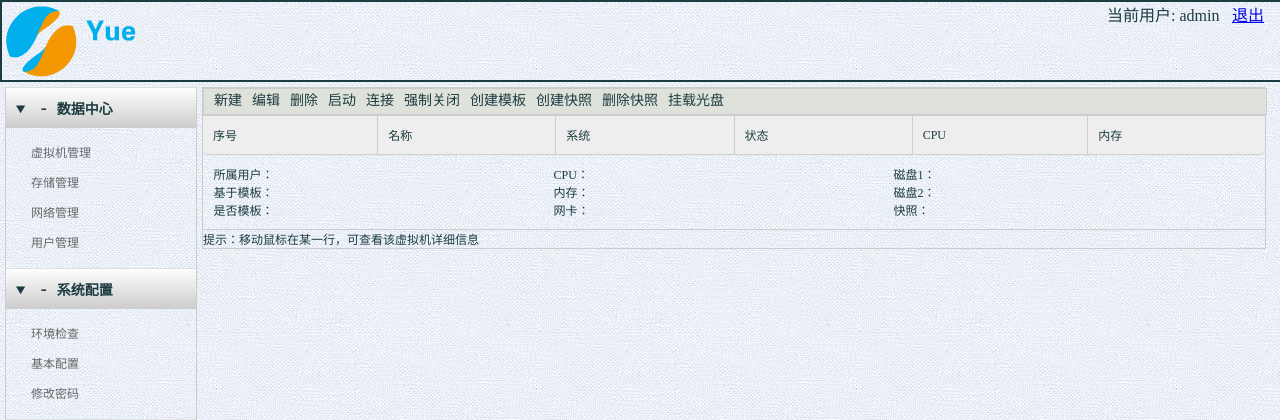
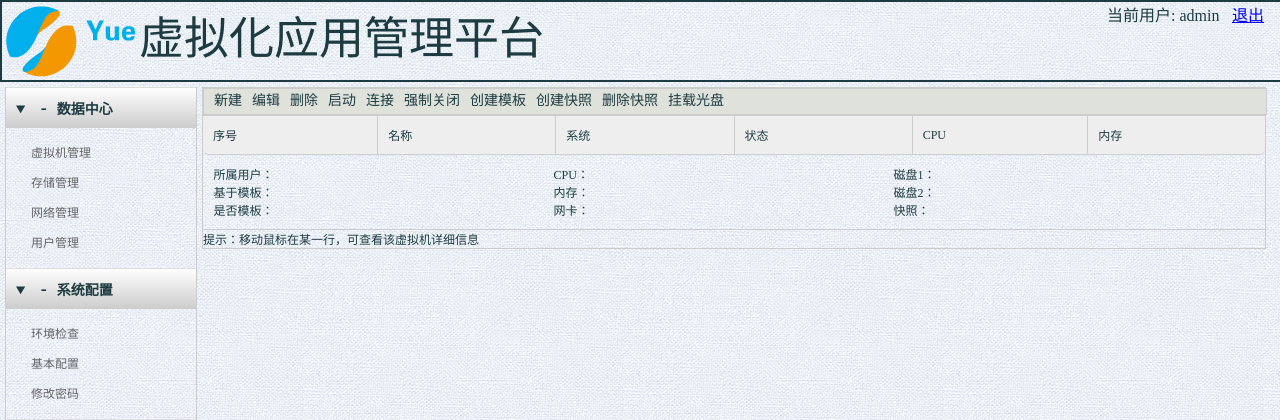
Before and after one commit to 827992983/yue, a Django app: template admin/templates/admin.html in a window 1280 px wide. Shown: the top 420 px of the page. Run offline with Django 3.2, Linux system fonts and the light colour scheme; the template is opened without the code that fills it, so the values that code supplies are empty.

Commit message:
add title

```diff
--- a/admin/templates/admin.html
+++ b/admin/templates/admin.html
@@ -27,8 +27,7 @@
     <div id="adminlogo">
     </div>
     <div id="admintitle">
-        <!-- <span id="titlecontent"> 虚拟化应用管理平台 </span> -->
-        <span id="titlecontent"></span>
+        <span id="titlecontent"> 虚拟化应用管理平台 </span>
     </div>
     <a id="logout" href="#"><u>退出</u></a>
     <span id="currentuser">当前用户: admin</span>
```
